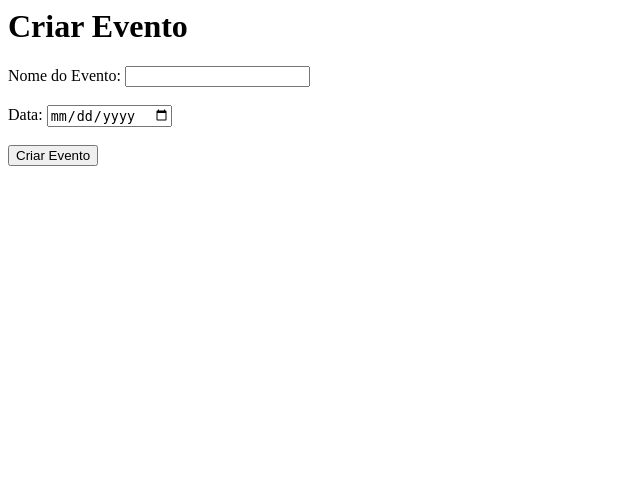
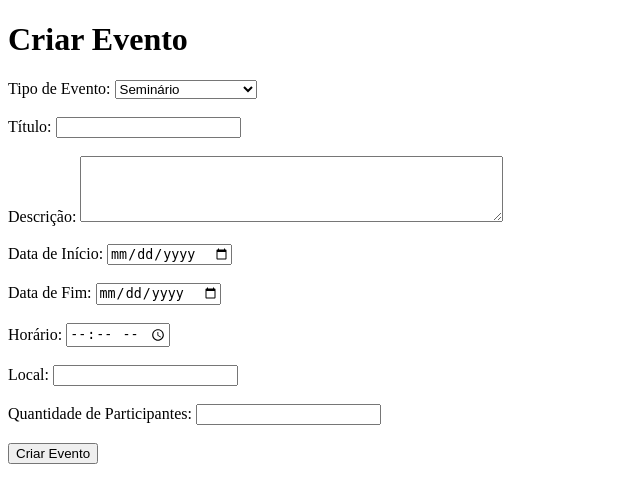
Before and after one commit to LMalaguti/Projeto_01_Web, a Django app: page /eventos/criar/ in a window 1280 px wide. Shown: the top 503 px of the page, without its empty margins (0-640 px from the left). Run offline with Django 5.2, Linux system fonts and the light colour scheme; a user stored in the database is signed in.

Commit message:
Add files via upload

```diff
--- a/eventos/views.py
+++ b/eventos/views.py
@@ -5,11 +5,31 @@ from .models import Evento, Inscricao
 @login_required
 def criar_evento(request):
     if request.method == 'POST':
-        nome = request.POST.get('nome')
-        data = request.POST.get('data')
-        Evento.objects.create(nome=nome, data=data)
+        titulo = request.POST.get('titulo')  # campo do modelo
+        data_inicio = request.POST.get('data_inicio')
+        data_fim = request.POST.get('data_fim')
+        horario = request.POST.get('horario')
+        tipo = request.POST.get('tipo')
+        descricao = request.POST.get('descricao')
+        local = request.POST.get('local')
+        quantidade_participantes = request.POST.get('quantidade_participantes')
+        organizador = request.user  # usuário logado
+
+        Evento.objects.create(
+            titulo=titulo,
+            data_inicio=data_inicio,
+            data_fim=data_fim,
+            horario=horario,
+            tipo=tipo,
+            descricao=descricao,
+            local=local,
+            quantidade_participantes=quantidade_participantes,
+            organizador=organizador
+        )
         return redirect('home')
-    return render(request, 'eventos/criar_evento.html')
+
+    return render(request, 'eventos/criar.html')
+
 
 @login_required
 def inscricao(request):
--- /dev/null
+++ b/templates/eventos/criar.html
@@ -0,0 +1,53 @@
+<!DOCTYPE html>
+<html lang="pt-br">
+<head>
+    <meta charset="UTF-8">
+    <title>Criar Evento</title>
+</head>
+<body>
+    <h1>Criar Evento</h1>
+
+    <form method="post">
+        {% csrf_token %}
+
+        <label for="tipo">Tipo de Evento:</label>
+        <select name="tipo" id="tipo" required>
+            <option value="seminario">Seminário</option>
+            <option value="palestra">Palestra</option>
+            <option value="minicurso">Minicurso</option>
+            <option value="semana">Semana Acadêmica</option>
+        </select>
+        <br><br>
+
+        <label for="titulo">Título:</label>
+        <input type="text" id="titulo" name="titulo" maxlength="100" required>
+        <br><br>
+
+        <label for="descricao">Descrição:</label>
+        <textarea id="descricao" name="descricao" rows="4" cols="50" required></textarea>
+        <br><br>
+
+        <label for="data_inicio">Data de Início:</label>
+        <input type="date" id="data_inicio" name="data_inicio" required>
+        <br><br>
+
+        <label for="data_fim">Data de Fim:</label>
+        <input type="date" id="data_fim" name="data_fim" required>
+        <br><br>
+
+        <label for="horario">Horário:</label>
+        <input type="time" id="horario" name="horario" required>
+        <br><br>
+
+        <label for="local">Local:</label>
+        <input type="text" id="local" name="local" maxlength="100" required>
+        <br><br>
+
+        <label for="quantidade_participantes">Quantidade de Participantes:</label>
+        <input type="number" id="quantidade_participantes" name="quantidade_participantes" min="1" required>
+        <br><br>
+
+        <button type="submit">Criar Evento</button>
+    </form>
+</body>
+</html>
--- a/templates/eventos/inscricao.html
+++ b/templates/eventos/inscricao.html
@@ -3,7 +3,7 @@
     {% csrf_token %}
     <select name="evento" required>
         {% for evento in eventos %}
-            <option value="{{ evento.id }}">{{ evento.nome }} - {{ evento.data }}</option>
+            <option value="{{ evento.id }}">{{ evento.titulo }} - {{ evento.data_inicio }}</option>
         {% endfor %}
     </select>
     <button type="submit">Inscrever-se</button>
--- a/templates/home.html
+++ b/templates/home.html
@@ -2,7 +2,7 @@
 <html lang="pt-br">
 <head>
     <meta charset="UTF-8">
-    <title>Menu Principal</title>
+    <title>Sistema de Gestão de Eventos Acadêmicos</title>
     <style>
         body { font-family: Arial; text-align: center; background: #f0f2f5; padding-top: 50px; }
         h1 { color: #333; }
@@ -12,7 +12,7 @@
     </style>
 </head>
 <body>
-    <h1>Menu Principal</h1>
+    <h1>Sistema de Gestão de Eventos Acadêmicos</h1>
     <div class="menu">
         {% if user.is_authenticated %}
             <a href="{% url 'eventos:criar' %}">Cadastro de Eventos</a>
```
Also changed, not shown: templates/certificados/gerar.html (+10 -1 lines), usuarios/forms.py (+20 -1 lines), usuarios/views.py (+5 -5 lines), db.sqlite3.
